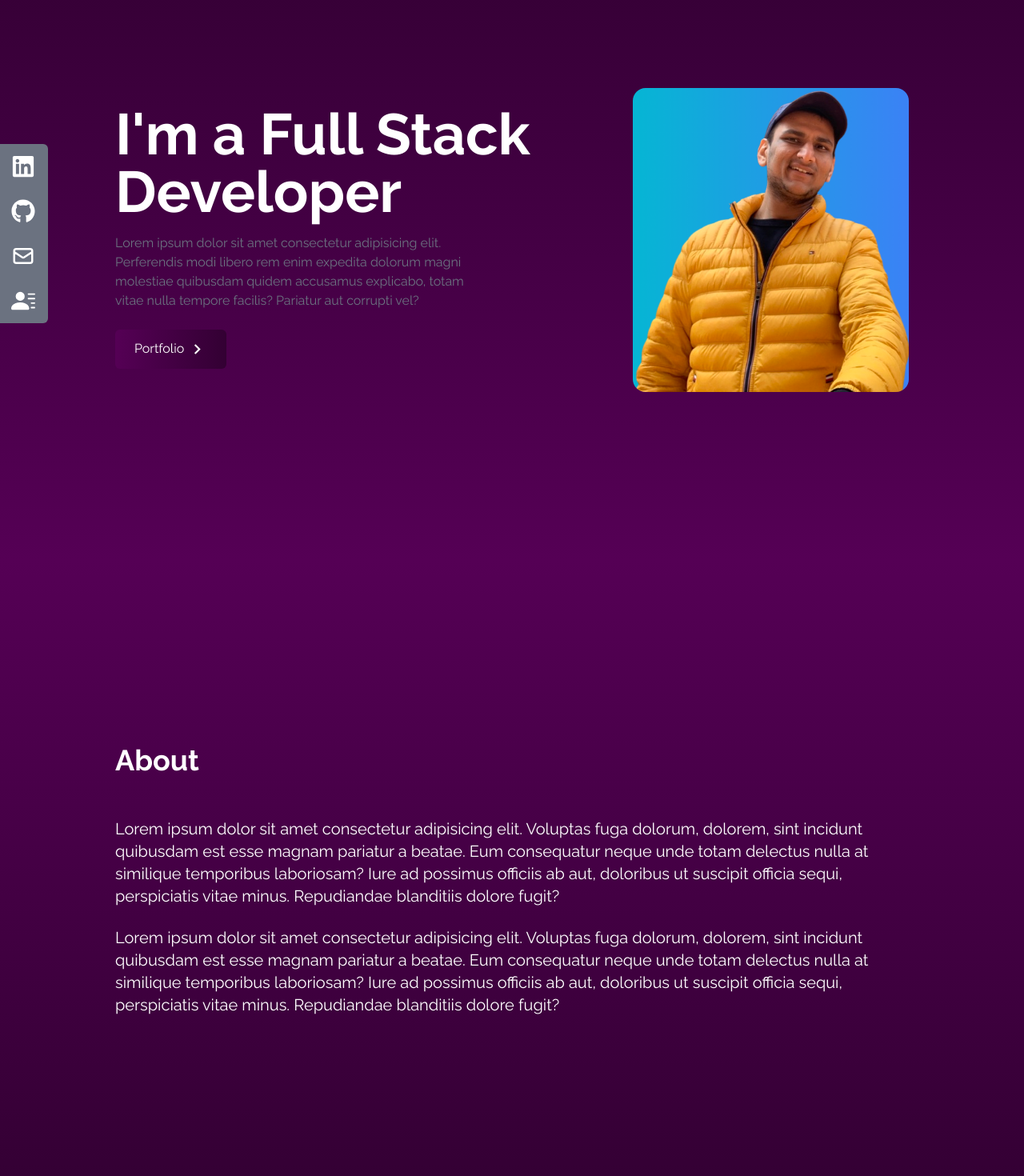
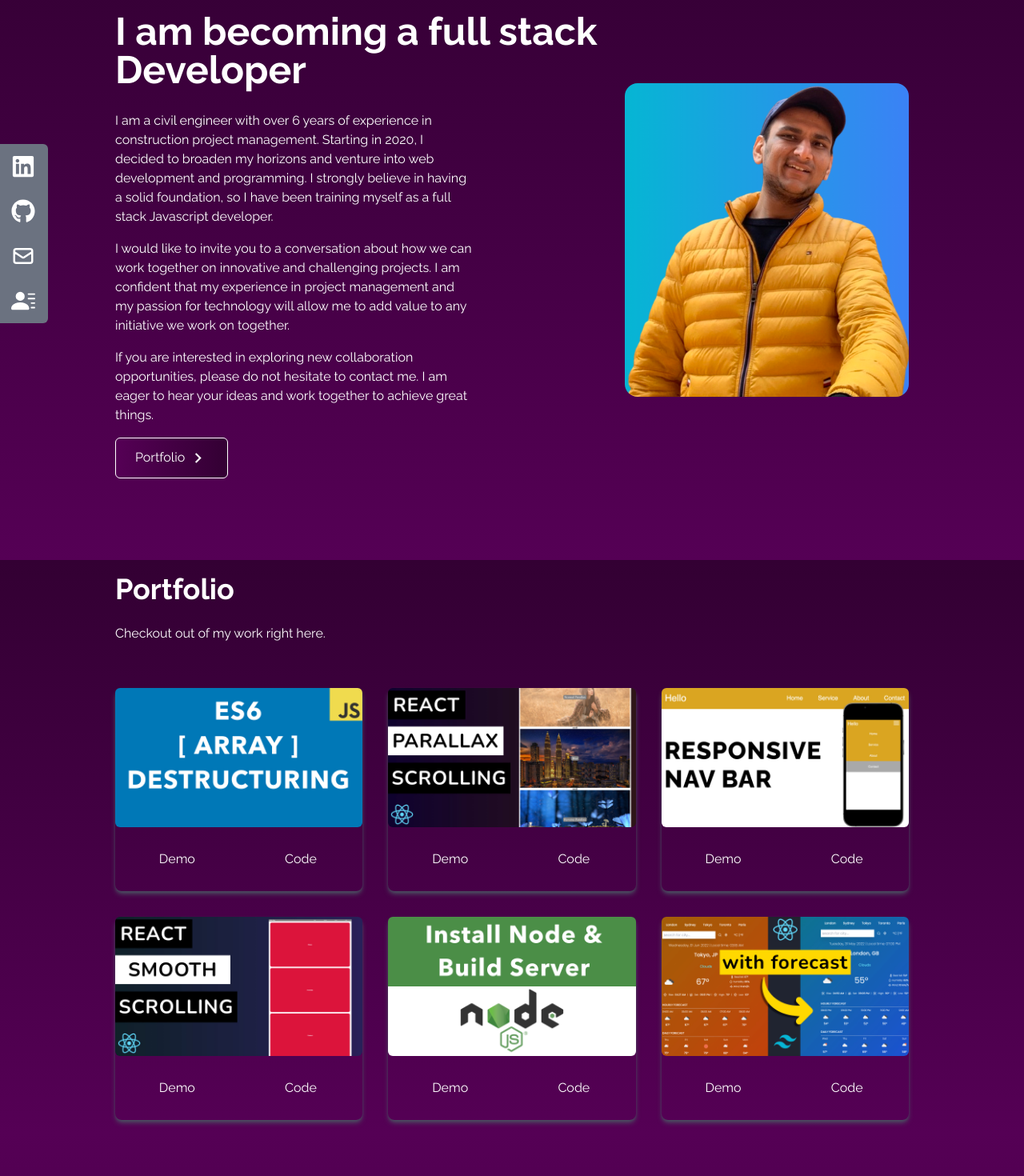
Before and after one commit to morenalcuadrado/portfolioindio, a React (Create React App) app: page / in a window 1280 px wide. Shown: the part 100-1570 px from the top of the page at 80% size. Built offline with nearby package versions, Linux system fonts and the light colour scheme.

Commit message:
cambio de colores y se elimina about

```diff
--- a/src/App.js
+++ b/src/App.js
@@ -1,7 +1,6 @@
 import Home from "./components/Home";
 import NavBar from "./components/NavBar";
 import SocialLinks from "./components/SocialLinks";
-import About from "./components/About";
 import Portfolio from "./components/Portfolio";
 import Experience from "./components/Experience";
 import Contact from "./components/Contact";
@@ -11,7 +10,6 @@ function App() {
     <div>
       <NavBar />
       <Home />
-      <About />
       <Portfolio />
       <Experience />
       <Contact />
--- a/src/components/About.jsx
+++ /dev/null
@@ -1,22 +0,0 @@
-import React from 'react'
-
-const About = () => {
-return (
-    <div name="about" className='w-full h-screen bg-gradient-to-b from-morado-1500 to-morado-1700  text-white'>
-        <div className='max-w-screen-lg p-4 mx-auto flex flex-col justify-center w-full h-full'>
-            <div className='pb-8'>
-                <p className='text-4xl font-bold'>About</p>
-            </div>
-                <p className='text-xl mt-5'>
-                    Lorem ipsum dolor sit amet consectetur adipisicing elit. Voluptas fuga dolorum, dolorem, sint incidunt quibusdam est esse magnam pariatur a beatae. Eum consequatur neque unde totam delectus nulla at similique temporibus laboriosam? Iure ad possimus officiis ab aut, doloribus ut suscipit officia sequi, perspiciatis vitae minus. Repudiandae blanditiis dolore fugit?
-                </p>
-                <br />
-                <p className='text-xl'>
-                    Lorem ipsum dolor sit amet consectetur adipisicing elit. Voluptas fuga dolorum, dolorem, sint incidunt quibusdam est esse magnam pariatur a beatae. Eum consequatur neque unde totam delectus nulla at similique temporibus laboriosam? Iure ad possimus officiis ab aut, doloribus ut suscipit officia sequi, perspiciatis vitae minus. Repudiandae blanditiis dolore fugit?
-                </p>
-        </div>
-    </div>
-)
-}
-
-export default About;
--- a/src/components/Contact.jsx
+++ b/src/components/Contact.jsx
@@ -6,7 +6,7 @@ return (
         <div className='flex flex-col p-4 justify-center max-w-screen-lg mx-auto h-full'>
             <div className='pb-8'>
                 <p className='text-4xl font-bold'>Contact</p>
-                <p className='py-6'>Submit the form below to get in touch with me</p>
+                <p className='py-6'>Submit the form below to get in touch with me.</p>
             </div>
 
             <div className='flex justify-center items-center'>
@@ -15,7 +15,7 @@ return (
                     <input type="text" name='name' placeholder='Enter your name' className='p-2 bg-transparent border-2 rounded-md text-white focus:outline-none'/>
                     <input type="text" name='nemail' placeholder='Enter your email' className='my-4 p-2 bg-transparent border-2 rounded-md text-white focus:outline-none'/>
                     <textarea name="message" rows="10" placeholder='Leave your message' className='p-2 bg-transparent border-2 rounded-md text-white focus:outline-none'></textarea>
-                    <button className='text-white bg-gradient-to-b from-cyan-500 to-blue-500 px-6 py-3 my-8 mx-auto flex intems-center rounded-md hover:scale-110 duration-300'>
+                    <button className='text-white bg-gradient-to-b border-2 border-white from-morado-1500 to-morado-1700 px-6 py-3 my-8 mx-auto flex intems-center rounded-md hover:scale-110 duration-300'>
                         Let's talk
                     </button>
                 </form>
--- a/src/components/Experience.jsx
+++ b/src/components/Experience.jsx
@@ -64,7 +64,7 @@ const Experience = () => {
             <div className='max-w-screen-lg mx-auto p-4 flex flex-col justify-center w-full h-full text-white'>
                 <div>
                     <p className='text-4xl font-bold'>Experience</p>
-                    <p className='py-6'>These are the tecnologies I've worked with</p>
+                    <p className='py-6'>These are the tecnologies I've worked with.</p>
                 </div>
                 <div className='w-full grid grid-cols-2 sm:grid-cols-3 gap-8 text-center py-8 px-12 sm:px-0'>
 
--- a/src/components/Home.jsx
+++ b/src/components/Home.jsx
@@ -7,14 +7,20 @@ return (
     <div name='Home' className='h-screen w-full bg-gradient-to-b from-morado-1700 via-morado-1600 to-morado-1500'>
         <div className='max-w-screen-lg mx-auto flex flex-col items-center justify-center h-full px-4 md:flex-row'>
             <div className='flex flex-col justify-center h-full'>
-                <h2 className='text-4xl sm:text-7xl font-bold text-white'>
-                    I'm a Full Stack Developer
+                <h2 className='text-3xl sm:text-5xl py-5 font-bold text-white'>
+                I am becoming a full stack Developer
                 </h2>
-                <p className='text-gray-500 py-4 max-w-md'>
-                    Lorem ipsum dolor sit amet consectetur adipisicing elit. Perferendis modi libero rem enim expedita dolorum magni molestiae quibusdam quidem accusamus explicabo, totam vitae nulla tempore facilis? Pariatur aut corrupti vel?
+                <p className='text-white py-2 max-w-md'>
+                    I am a civil engineer with over 6 years of experience in construction project management. Starting in 2020, I decided to broaden my horizons and venture into web development and programming. I strongly believe in having a solid foundation, so I have been training myself as a full stack Javascript developer.
+                </p>
+                <p className='text-white py-2 max-w-md'>
+                    I would like to invite you to a conversation about how we can work together on innovative and challenging projects. I am confident that my experience in project management and my passion for technology will allow me to add value to any initiative we work on together.
+                </p>
+                <p className='text-white py-2 max-w-md'>
+                    If you are interested in exploring new collaboration opportunities, please do not hesitate to contact me. I am eager to hear your ideas and work together to achieve great things.
                 </p>
                 <div>
-                    <button className= 'group text-white w-fit px-6 py-3 my-2 flex items-center rounded-md bg-gradient-to-r from-morado-1500 to-morado-1700 cursor-pointer'>
+                    <button className= 'group text-white w-fit px-6 py-3 my-2 border border-white flex items-center rounded-md bg-gradient-to-r from-morado-1500 to-morado-1700 cursor-pointer'>
                         Portfolio
                         <span className='group-hover:rotate-90 duration-300'>
                             <MdOutlineKeyboardArrowRight size={25}  className='ml-1'/>
--- a/src/components/Portfolio.jsx
+++ b/src/components/Portfolio.jsx
@@ -38,7 +38,7 @@ const Portfolio = () => {
             <div className='max-w-screen-lg p-4 mx-auto flex flex-col justify-center w-full h-full'>
                 <div className='pb-8'>
                     <p className='text-4xl font-bold'>Portfolio</p>
-                    <p className='py-6'>Checkout out of my work right here</p>
+                    <p className='py-6'>Checkout out of my work right here.</p>
                 </div>
 
                 <div className='grid sm:grid-cols-2 md:grid-cols-3 gap-8 px-12 sm:px-0'>
```
